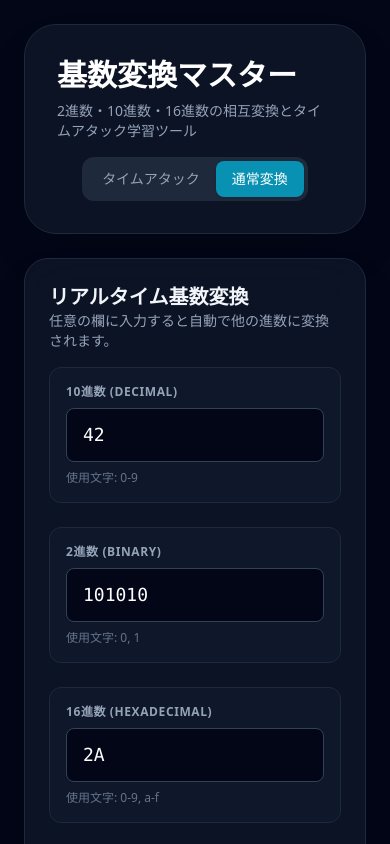
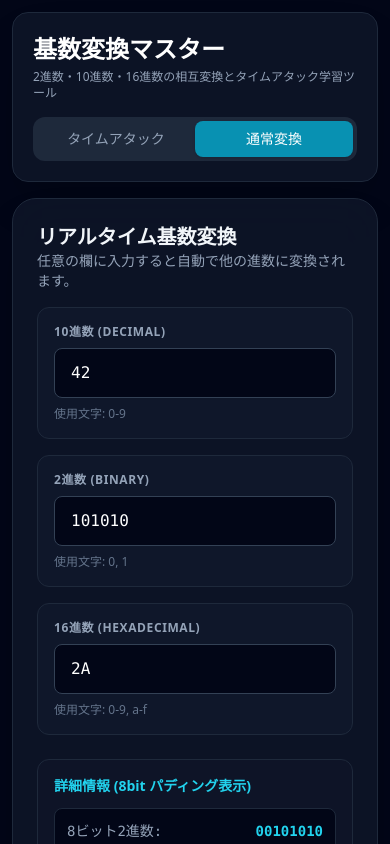
Before and after one commit to TAM0314/Python-, a Next.js app: page / in a window 390 px wide. Both pictures are taken after a click on the button "通常変換". Shown: the top 844 px of the page. Built offline with nearby package versions, Linux system fonts and the light colour scheme.

Commit message:
Improve mobile responsiveness for layout, inputs, and time attack controls

```diff
--- a/src/app/page.tsx
+++ b/src/app/page.tsx
@@ -254,19 +254,19 @@ export default function Home() {
   };
 
   return (
-    <main className="min-h-screen bg-slate-950 text-slate-100 p-6">
-      <div className="mx-auto flex min-h-screen max-w-4xl flex-col gap-6">
-        <header className="rounded-[2rem] border border-slate-800 bg-slate-900/80 p-8 shadow-2xl shadow-black/20 backdrop-blur-xl flex flex-col sm:flex-row justify-between items-center gap-4">
+    <main className="min-h-screen bg-slate-950 text-slate-100 p-3 sm:p-6">
+      <div className="mx-auto flex min-h-screen max-w-4xl flex-col gap-4 sm:gap-6">
+        <header className="rounded-2xl sm:rounded-[2rem] border border-slate-800 bg-slate-900/80 p-5 sm:p-8 shadow-2xl shadow-black/20 backdrop-blur-xl flex flex-col sm:flex-row justify-between items-center gap-4">
           <div>
-            <h1 className="text-3xl font-bold text-white">基数変換マスター</h1>
-            <p className="mt-2 text-sm text-slate-400">
+            <h1 className="text-2xl sm:text-3xl font-bold text-white">基数変換マスター</h1>
+            <p className="mt-1 sm:mt-2 text-xs sm:text-sm text-slate-400">
               2進数・10進数・16進数の相互変換とタイムアタック学習ツール
             </p>
           </div>
-          <div className="flex bg-slate-800 p-1 rounded-xl">
+          <div className="flex w-full sm:w-auto bg-slate-800 p-1 rounded-xl">
             <button
               onClick={() => setMode("timeattack")}
-              className={`px-4 py-2 rounded-lg text-sm font-medium transition-all ${
+              className={`flex-1 sm:flex-initial px-4 py-2 rounded-lg text-sm font-medium transition-all ${
                 mode === "timeattack" ? "bg-cyan-600 text-white shadow" : "text-slate-400 hover:text-white"
               }`}
             >
@@ -274,7 +274,7 @@ export default function Home() {
             </button>
             <button
               onClick={() => setMode("converter")}
-              className={`px-4 py-2 rounded-lg text-sm font-medium transition-all ${
+              className={`flex-1 sm:flex-initial px-4 py-2 rounded-lg text-sm font-medium transition-all ${
                 mode === "converter" ? "bg-cyan-600 text-white shadow" : "text-slate-400 hover:text-white"
               }`}
             >
@@ -290,7 +290,7 @@ export default function Home() {
               <CardDescription>任意の欄に入力すると自動で他の進数に変換されます。</CardDescription>
             </CardHeader>
             <CardContent className="space-y-6">
-              <div className="grid grid-cols-1 md:grid-cols-3 gap-6">
+              <div className="grid grid-cols-1 md:grid-cols-3 gap-4 sm:gap-6">
                 <div className="space-y-2 bg-slate-900 p-4 rounded-xl border border-slate-800">
                   <label className="block text-xs font-bold uppercase tracking-wider text-slate-400">
                     10進数 (Decimal)
@@ -300,7 +300,7 @@ export default function Home() {
                     value={decInput}
                     onChange={(e) => handleDecChange(e.target.value)}
                     placeholder="例: 42"
-                    className="w-full px-4 py-3 rounded-lg border border-slate-700 bg-slate-950 text-lg font-mono text-white focus:outline-none focus:ring-2 focus:ring-cyan-500"
+                    className="w-full px-4 py-3 rounded-lg border border-slate-700 bg-slate-950 text-base sm:text-lg font-mono text-white focus:outline-none focus:ring-2 focus:ring-cyan-500"
                   />
                   <p className="text-xs text-slate-500">使用文字: 0-9</p>
                 </div>
@@ -314,7 +314,7 @@ export default function Home() {
                     value={binInput}
                     onChange={(e) => handleBinChange(e.target.value)}
                     placeholder="例: 101010"
-                    className="w-full px-4 py-3 rounded-lg border border-slate-700 bg-slate-950 text-lg font-mono text-white focus:outline-none focus:ring-2 focus:ring-cyan-500"
+                    className="w-full px-4 py-3 rounded-lg border border-slate-700 bg-slate-950 text-base sm:text-lg font-mono text-white focus:outline-none focus:ring-2 focus:ring-cyan-500"
                   />
                   <p className="text-xs text-slate-500">使用文字: 0, 1</p>
                 </div>
@@ -328,25 +328,25 @@ export default function Home() {
                     value={hexInput}
                     onChange={(e) => handleHexChange(e.target.value.toLowerCase())}
                     placeholder="例: 2a"
-                    className="w-full px-4 py-3 rounded-lg border border-slate-700 bg-slate-950 text-lg font-mono text-white uppercase focus:outline-none focus:ring-2 focus:ring-cyan-500"
+                    className="w-full px-4 py-3 rounded-lg border border-slate-700 bg-slate-950 text-base sm:text-lg font-mono text-white uppercase focus:outline-none focus:ring-2 focus:ring-cyan-500"
                   />
                   <p className="text-xs text-slate-500">使用文字: 0-9, a-f</p>
                 </div>
               </div>
 
               {decInput !== "" && !isNaN(parseInt(decInput, 10)) && (
-                <div className="bg-slate-900/60 border border-slate-800 rounded-xl p-5 space-y-3">
+                <div className="bg-slate-900/60 border border-slate-800 rounded-xl p-4 sm:p-5 space-y-3">
                   <h3 className="text-sm font-semibold text-cyan-400">詳細情報 (8bit パディング表示)</h3>
                   <div className="grid grid-cols-1 sm:grid-cols-2 gap-4 text-sm font-mono">
-                    <div className="bg-slate-950 p-3 rounded-lg border border-slate-800 flex justify-between">
-                      <span className="text-slate-400">8ビット2進数:</span>
-                      <span className="font-bold text-cyan-400">
+                    <div className="bg-slate-950 p-3 rounded-lg border border-slate-800 flex justify-between items-center overflow-x-auto">
+                      <span className="text-slate-400 shrink-0">8ビット2進数:</span>
+                      <span className="font-bold text-cyan-400 ml-2">
                         {parseInt(decInput, 10) >= 0 && parseInt(decInput, 10) <= 255
                           ? parseInt(decInput, 10).toString(2).padStart(8, "0")
                           : "範囲外 (0-255)"}
                       </span>
                     </div>
-                    <div className="bg-slate-950 p-3 rounded-lg border border-slate-800 flex justify-between">
+                    <div className="bg-slate-950 p-3 rounded-lg border border-slate-800 flex justify-between items-center">
                       <span className="text-slate-400">16進数 (大文字):</span>
                       <span className="font-bold text-cyan-400">
                         0x{parseInt(decInput, 10).toString(16).toUpperCase()}
@@ -365,7 +365,7 @@ export default function Home() {
                 <CardDescription>変換パターンと2進数桁数を選んで全10問のタイムアタックに挑戦します。</CardDescription>
               </div>
               {taState === "playing" && (
-                <Button variant="secondary" onClick={quitGame} className="bg-red-600 hover:bg-red-700 text-white text-xs px-3 py-1.5 rounded-lg border-transparent">
+                <Button variant="secondary" onClick={quitGame} className="bg-red-600 hover:bg-red-700 text-white text-xs px-3 py-1.5 rounded-lg border-transparent shrink-0">
                   中断する (終了)
                 </Button>
               )}
@@ -440,7 +440,7 @@ export default function Home() {
                     </div>
                   </div>
 
-                  <div className="bg-slate-900 border border-slate-800 rounded-2xl p-8 text-center space-y-4">
+                  <div className="bg-slate-900 border border-slate-800 rounded-2xl p-5 sm:p-8 text-center space-y-4">
                     <span className="inline-block bg-cyan-950 text-cyan-300 text-xs font-bold px-3 py-1 rounded-full uppercase tracking-wider border border-cyan-800">
                       {(() => {
                         const baseNames = { 2: "2進数", 10: "10進数", 16: "16進数" };
@@ -448,7 +448,7 @@ export default function Home() {
                         return `${baseNames[q.fromBase]} ⇒ ${baseNames[q.toBase]}`;
                       })()}
                     </span>
-                    <h3 className="text-2xl font-bold text-white">
+                    <h3 className="text-xl sm:text-2xl font-bold text-white break-words">
                       {questions[currentIndex].questionStr}
                     </h3>
                     {feedback && (
@@ -459,7 +459,7 @@ export default function Home() {
                   </div>
 
                   <form onSubmit={handleAnswerSubmit} className="space-y-4">
-                    <div className="flex gap-3">
+                    <div className="flex flex-col sm:flex-row gap-3">
                       <input
                         type="text"
                         lang="en"
@@ -479,9 +479,9 @@ export default function Home() {
                         }}
                         placeholder="半角英数字で入力..."
                         autoFocus
-                        className="flex-1 px-5 py-4 rounded-xl border border-slate-700 bg-slate-950 text-xl font-mono text-white focus:outline-none focus:ring-2 focus:ring-cyan-500 shadow-sm"
+                        className="w-full sm:flex-1 px-5 py-4 rounded-xl border border-slate-700 bg-slate-950 text-lg sm:text-xl font-mono text-white focus:outline-none focus:ring-2 focus:ring-cyan-500 shadow-sm"
                       />
-                      <Button type="submit" className="px-8 py-4 text-lg">
+                      <Button type="submit" className="w-full sm:w-auto px-8 py-4 text-lg">
                         解答
                       </Button>
                     </div>
```
